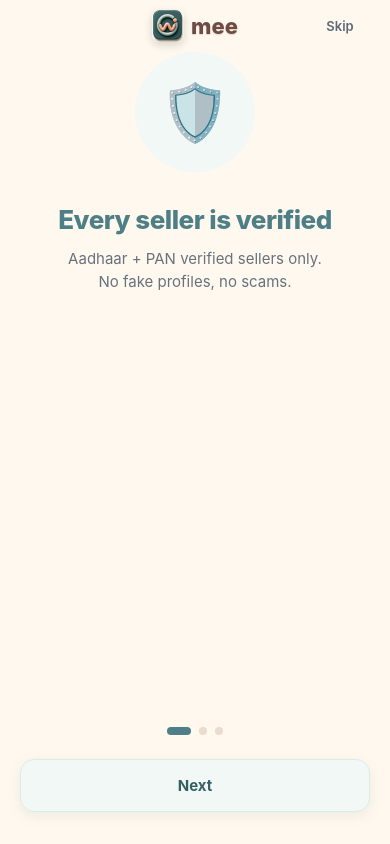
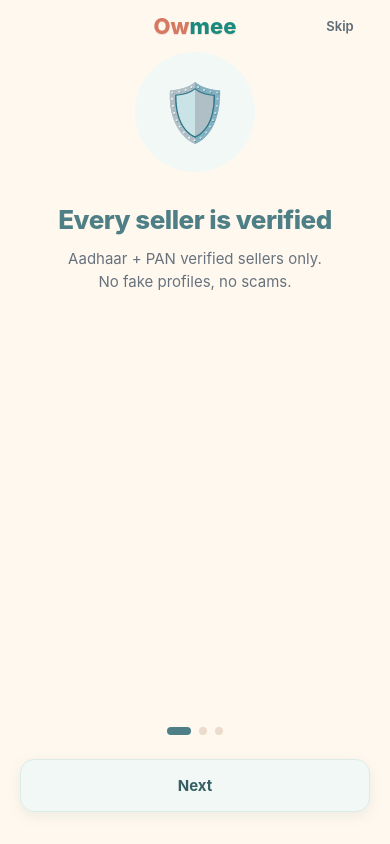
Before and after one commit to SunilG1989/owmee, a React Native app in the folder mobile/: screen /Home in a window 390 px wide. Built offline with nearby package versions, Linux system fonts and the light colour scheme.

Commit message:
polish mobile home wordmark and layout

```diff
--- a/mobile/src/components/CategoryRail.tsx
+++ b/mobile/src/components/CategoryRail.tsx
@@ -13,7 +13,7 @@ import {
 } from 'react-native';
 import { C, T, S, R, Shadow } from '../utils/tokens';
 
-const SECTION_GAP = 7;
+const SECTION_GAP = S.sm;
 
 export interface CategoryDef {
   label: string;
@@ -49,7 +49,7 @@ export default function CategoryRail({
     const available = width - (S.lg * 2) - (gap * (categories.length - 1));
     return Math.floor(available / categories.length);
   }, [categories.length, width]);
-  const iconWidth = Math.max(30, Math.min(38, tileWidth - 18));
+  const iconWidth = Math.max(34, Math.min(42, tileWidth - 18));
 
   return (
     <View style={s.block}>
@@ -87,20 +87,20 @@ const s = StyleSheet.create({
     gap: S.xs + 2,
   },
   tile: {
-    height: 50,
+    height: 54,
     alignItems: 'center',
     justifyContent: 'center',
     borderRadius: R.md,
     backgroundColor: 'rgba(255, 253, 248, 0.94)',
     borderWidth: 1,
     borderColor: 'rgba(224, 203, 188, 0.9)',
-    paddingTop: 4,
+    paddingTop: S.xs + 1,
     paddingHorizontal: S.xs,
-    paddingBottom: 4,
+    paddingBottom: S.xs + 1,
     ...Shadow.subtle,
   },
   iconFrame: {
-    height: 25,
+    height: 28,
     borderRadius: R.sm + 2,
     backgroundColor: '#FFF8EE',
     borderWidth: 1,
@@ -116,10 +116,10 @@ const s = StyleSheet.create({
   label: {
     width: 60,
     marginTop: 2,
-    fontSize: T.size.xs - 1,
+    fontSize: T.size.xs,
     fontWeight: T.weight.medium,
     color: C.text2,
     textAlign: 'center',
-    lineHeight: T.size.xs + 1,
+    lineHeight: T.size.xs + 2,
   },
 });
--- a/mobile/src/components/HeroCard.tsx
+++ b/mobile/src/components/HeroCard.tsx
@@ -14,7 +14,7 @@ import Svg, {
 } from 'react-native-svg';
 import { C, T, S, R, Shadow } from '../utils/tokens';
 
-const SECTION_GAP = 7;
+const SECTION_GAP = S.sm;
 
 type HeroSlide = {
   image: ImageSourcePropType;
@@ -31,6 +31,18 @@ type HeroSlide = {
 
 const SLIDES: HeroSlide[] = [
   {
+    image: require('../../assets/owmee/home/safetrade-real-banner-v3.png'),
+    kicker: 'TRUSTED RESALE',
+    title: 'Resale, with less risk.',
+    subtitle: 'Verified details, protected payments and easier handovers.',
+    wash: '#2F766B',
+    plate: '#245E56',
+    kickerColor: '#FFE0C5',
+    subtitleColor: '#E9F8F2',
+    accessibilityLabel: 'Browse safe buying deals',
+    action: 'browse',
+  },
+  {
     image: require('../../assets/owmee/home/assist-photo-v2.png'),
     kicker: 'OWMEE ASSIST',
     title: "Selling something? We'll help.",
@@ -41,18 +53,6 @@ const SLIDES: HeroSlide[] = [
     subtitleColor: '#FFF5EF',
     accessibilityLabel: 'Book Owmee Assist to sell from home',
     action: 'sell',
-  },
-  {
-    image: require('../../assets/owmee/home/safetrade-real-banner-v3.png'),
-    kicker: 'TRUSTED RESALE',
-    title: 'Resale, with less risk.',
-    subtitle: 'Verified details, protected payments and easier handovers.',
-    wash: '#2F766B',
-    plate: '#245E56',
-    kickerColor: '#FFE0C5',
-    subtitleColor: '#E9F8F2',
-    accessibilityLabel: 'Browse safe buying deals',
-    action: 'browse',
   },
   {
     image: require('../../assets/owmee/home/safetrade-real-banner.png'),
@@ -212,8 +212,8 @@ const s = StyleSheet.create({
     fontWeight: T.weight.medium,
   },
   dots: {
-    height: 7,
-    marginTop: 0,
+    height: 10,
+    marginTop: 2,
     flexDirection: 'row',
     justifyContent: 'center',
     alignItems: 'center',
--- a/mobile/src/components/OwmeeLogo.tsx
+++ b/mobile/src/components/OwmeeLogo.tsx
@@ -1,59 +1,37 @@
 import React from 'react';
 import {
-  Image, StyleSheet, Text, View,
+  StyleSheet, Text, View,
 } from 'react-native';
 import { C, T } from '../utils/tokens';
 
 type Props = {
+  /** Kept for older call sites; wordmark sizing now follows textSize. */
   markSize?: number;
   textSize?: number;
 };
 
-const OWMEE_MARK = require('../../assets/owmee/brand/owmee-app-icon-final.png');
-
 const BRAND = {
-  clayText: C.coralDeep,
-  clayShadow: 'rgba(87, 45, 35, 0.18)',
-  tealShadow: 'rgba(11, 67, 62, 0.18)',
+  coral: C.wordmarkCoral,
+  teal: C.wordmarkTeal,
+  clayShadow: 'rgba(87, 45, 35, 0.12)',
+  tealShadow: 'rgba(11, 67, 62, 0.10)',
 };
 
-export default function OwmeeLogo({ markSize = 48, textSize = 30 }: Props) {
+export default function OwmeeLogo({ textSize = 28 }: Props) {
   return (
     <View style={s.logo} accessibilityLabel="Owmee" accessible>
-      <View
-        style={[
-          s.markShadow,
-          {
-            width: markSize,
-            height: markSize,
-            borderRadius: markSize * 0.24,
-          },
-        ]}
-      >
-        <Image
-          source={OWMEE_MARK}
-          resizeMode="cover"
-          style={[
-            s.mark,
-            {
-              width: markSize,
-              height: markSize,
-              borderRadius: markSize * 0.24,
-            },
-          ]}
-        />
-      </View>
       <Text
         style={[
           s.word,
           {
             fontSize: textSize,
-            lineHeight: textSize + 2,
+            lineHeight: textSize + 3,
           },
         ]}
         numberOfLines={1}
       >
-        mee
+        <Text style={s.wordCoral}>Ow</Text>
+        <Text style={s.wordTeal}>mee</Text>
       </Text>
     </View>
   );
@@ -65,24 +43,18 @@ const s = StyleSheet.create({
     alignItems: 'center',
     flexShrink: 0,
   },
-  markShadow: {
-    backgroundColor: C.surface,
-    shadowColor: BRAND.tealShadow,
-    shadowOffset: { width: 0, height: 3 },
-    shadowOpacity: 1,
-    shadowRadius: 8,
-    elevation: 3,
-  },
-  mark: {
-    overflow: 'hidden',
-  },
   word: {
-    marginLeft: 7,
-    color: BRAND.clayText,
     fontWeight: T.weight.heavy,
     letterSpacing: 0,
     textShadowColor: BRAND.clayShadow,
-    textShadowOffset: { width: 0, height: 1.3 },
-    textShadowRadius: 1.2,
+    textShadowOffset: { width: 0, height: 1 },
+    textShadowRadius: 0.8,
+  },
+  wordCoral: {
+    color: BRAND.coral,
+  },
+  wordTeal: {
+    color: BRAND.teal,
+    textShadowColor: BRAND.tealShadow,
   },
 });
--- a/mobile/src/components/SellBlock.tsx
+++ b/mobile/src/components/SellBlock.tsx
@@ -11,7 +11,7 @@ import {
 import { ArrowRight } from 'lucide-react-native';
 import { C, T, S, R, Shadow } from '../utils/tokens';
 
-const SECTION_GAP = 7;
+const SECTION_GAP = S.sm;
 
 interface Props {
   onPress: () => void;
@@ -22,9 +22,9 @@ export default function SellBlock({ onPress }: Props) {
     <View style={s.outer}>
       <View style={s.banner}>
         <View style={s.copy}>
-          <Text style={s.title} numberOfLines={1}>Sell easier with Owmee</Text>
+          <Text style={s.title} numberOfLines={1}>Selling something? We'll help</Text>
           <Text style={s.subtitle} numberOfLines={1}>
-            Photos, pickup and listing help.
+            Photos, pricing and pickup support.
           </Text>
         </View>
 
@@ -49,14 +49,14 @@ const s = StyleSheet.create({
     paddingTop: SECTION_GAP,
   },
   banner: {
-    height: 46,
+    height: 48,
     flexDirection: 'row',
     alignItems: 'center',
     paddingHorizontal: S.md,
-    borderRadius: R.lg,
-    backgroundColor: 'rgba(255, 253, 248, 0.30)',
+    borderRadius: R.md,
+    backgroundColor: 'rgba(255, 253, 248, 0.68)',
     borderWidth: 1,
-    borderColor: 'rgba(224, 203, 188, 0.32)',
+    borderColor: 'rgba(224, 203, 188, 0.52)',
     overflow: 'hidden',
   },
   copy: {
@@ -64,14 +64,14 @@ const s = StyleSheet.create({
     minWidth: 0,
   },
   title: {
-    fontSize: T.size.sm + 1,
+    fontSize: T.size.base,
     fontWeight: T.weight.heavy,
     color: C.text,
     lineHeight: T.size.sm + 3,
   },
   subtitle: {
-    fontSize: T.size.xs,
-    color: '#4B7280',
+    fontSize: T.size.xs + 1,
+    color: C.petrolText,
     lineHeight: T.size.xs + 2,
     fontWeight: T.weight.medium,
   },
--- a/mobile/src/screens/HomeScreen.tsx
+++ b/mobile/src/screens/HomeScreen.tsx
@@ -42,7 +42,7 @@ import OwmeeLogo from '../components/OwmeeLogo';
 import { parseApiError } from '../utils/errors';
 import { locationDisplayLabel } from '../utils/addressLocation';
 
-const HOME_SECTION_GAP = 7;
+const HOME_SECTION_GAP = S.sm;
 
 const RECENT_FALLBACK_IMAGES: Record<string, ImageSourcePropType> = {
   smartphones: require('../../assets/owmee/home/cat-mobile-photo-v2.png'),
@@ -288,9 +288,9 @@ export default function HomeScreen({ navigation }: TabScreen<'Home'>) {
   // ── Header section (rendered as ListHeaderComponent) ────────────────────
   const Header = useMemo(() => () => (
     <View>
-      {/* Top bar — compact brand mark + location + notifications. */}
+      {/* Top bar — full wordmark + location + notifications. */}
       <View style={s.hdr}>
-        <OwmeeLogo markSize={36} textSize={31} />
+        <OwmeeLogo textSize={28} />
 
         <TouchableOpacity
           onPress={handleLocationPress}
@@ -548,17 +548,16 @@ function TrustBanner() {
   return (
     <View style={s.trustBanner}>
       <View style={s.trustBannerIcon}>
-        <ShieldCheck size={15} strokeWidth={2.35} color="#2F766B" />
+        <ShieldCheck size={14} strokeWidth={2.35} color={C.petrolDeep} />
       </View>
       <View style={s.trustBannerCopy}>
-        <Text style={s.trustBannerTitle} numberOfLines={1}>Resale, with less risk</Text>
         <Text
-          style={s.trustBannerText}
+          style={s.trustBannerTitle}
           numberOfLines={1}
           adjustsFontSizeToFit
-          minimumFontScale={0.9}
+          minimumFontScale={0.84}
         >
-          Verified details, protected payments and easier handovers.
+          Verified items • Protected payments • Assisted handover
         </Text>
       </View>
     </View>
@@ -581,14 +580,14 @@ const s = StyleSheet.create({
     flexDirection: 'row',
     alignItems: 'center',
     paddingHorizontal: S.lg,
-    paddingTop: S.xs + 1,
-    paddingBottom: S.xs + 1,
+    paddingTop: S.sm,
+    paddingBottom: S.xs + 2,
     backgroundColor: 'transparent',
-    gap: S.sm + 2,
+    gap: S.sm,
   },
   hdrSpacer: { flex: 1 },
   locChip: {
-    height: 32,
+    height: 31,
     flexDirection: 'row',
     alignItems: 'center',
     gap: S.xs + 2,
@@ -598,7 +597,7 @@ const s = StyleSheet.create({
     borderWidth: 1,
     borderColor: 'rgba(224, 203, 188, 0.90)',
     flexShrink: 1,
-    maxWidth: 188,
+    maxWidth: 154,
     ...Shadow.subtle,
   },
   locName: {
@@ -630,10 +629,10 @@ const s = StyleSheet.create({
   // ── Search ──────────────────────────────────────────────────────────
   search: {
     marginHorizontal: S.lg,
-    marginTop: 2,
-    height: 42,
-    borderRadius: R.lg,
-    backgroundColor: 'rgba(255, 253, 248, 0.94)',
+    marginTop: S.xs,
+    height: 44,
+    borderRadius: R.md,
+    backgroundColor: 'rgba(255, 253, 248, 0.96)',
     borderWidth: 1,
     borderColor: 'rgba(224, 203, 188, 0.90)',
     flexDirection: 'row',
@@ -652,7 +651,7 @@ const s = StyleSheet.create({
   searchPh: {
     flex: 1,
     fontSize: T.size.md,
-    color: '#68716F',
+    color: C.text2,
     fontWeight: T.weight.medium,
   },
   searchDivider: {
@@ -665,26 +664,26 @@ const s = StyleSheet.create({
     height: '100%',
     alignItems: 'center',
     justifyContent: 'center',
-    borderTopRightRadius: R.lg,
-    borderBottomRightRadius: R.lg,
+    borderTopRightRadius: R.md,
+    borderBottomRightRadius: R.md,
   },
   trustBanner: {
     flexDirection: 'row',
     alignItems: 'center',
-    height: 44,
+    height: 34,
     marginHorizontal: S.lg,
     marginTop: HOME_SECTION_GAP,
     paddingHorizontal: S.sm + 2,
     borderRadius: R.md,
-    backgroundColor: 'rgba(255,253,248,0.90)',
+    backgroundColor: 'rgba(255,253,248,0.93)',
     borderWidth: 1,
     borderColor: 'rgba(224, 203, 188, 0.78)',
-    gap: S.sm,
+    gap: S.xs + 2,
   },
   trustBannerIcon: {
-    width: 26,
-    height: 26,
-    borderRadius: 13,
+    width: 24,
+    height: 24,
+    borderRadius: 12,
     backgroundColor: 'rgba(241, 248, 246, 0.92)',
     borderWidth: 1,
     borderColor: 'rgba(79, 127, 134, 0.12)',
@@ -696,21 +695,15 @@ const s = StyleSheet.create({
     minWidth: 0,
   },
   trustBannerTitle: {
-    color: C.text,
-    fontSize: T.size.sm,
-    lineHeight: T.size.sm + 3,
+    color: C.petrolText,
+    fontSize: T.size.xs + 1,
+    lineHeight: T.size.xs + 3,
     fontWeight: T.weight.heavy,
-  },
-  trustBannerText: {
-    color: '#55716D',
-    fontSize: T.size.xs,
-    lineHeight: T.size.xs + 2,
-    fontWeight: T.weight.medium,
   },
 
   // ── Listings header ─────────────────────────────────────────────────
   listingsHdr: {
-    marginTop: HOME_SECTION_GAP,
+    marginTop: HOME_SECTION_GAP + 2,
     paddingHorizontal: S.lg,
     paddingBottom: S.sm,
     flexDirection: 'row',
--- a/mobile/src/utils/tokens.ts
+++ b/mobile/src/utils/tokens.ts
@@ -41,6 +41,8 @@ export const C = {
   coralLight:    '#FBE9E2',
   coralDeep:     '#6E4C45',
   coralBright:   '#D7A89E',
+  wordmarkCoral: '#D77861',
+  wordmarkTeal:  '#198A7D',
 
   // ── TRUST CHIP PALETTE ──────────────────────────────────────────────
   mintSoft:      '#EDF8EF',
```
